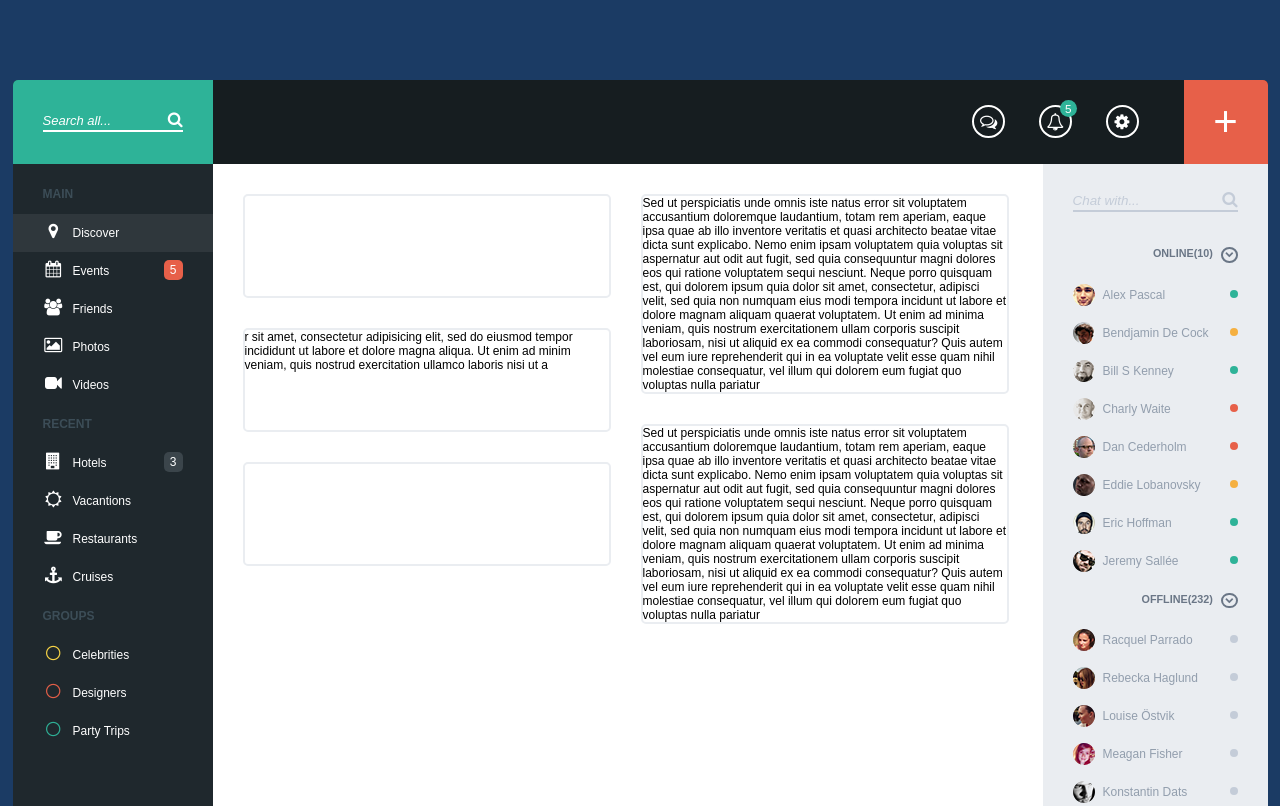
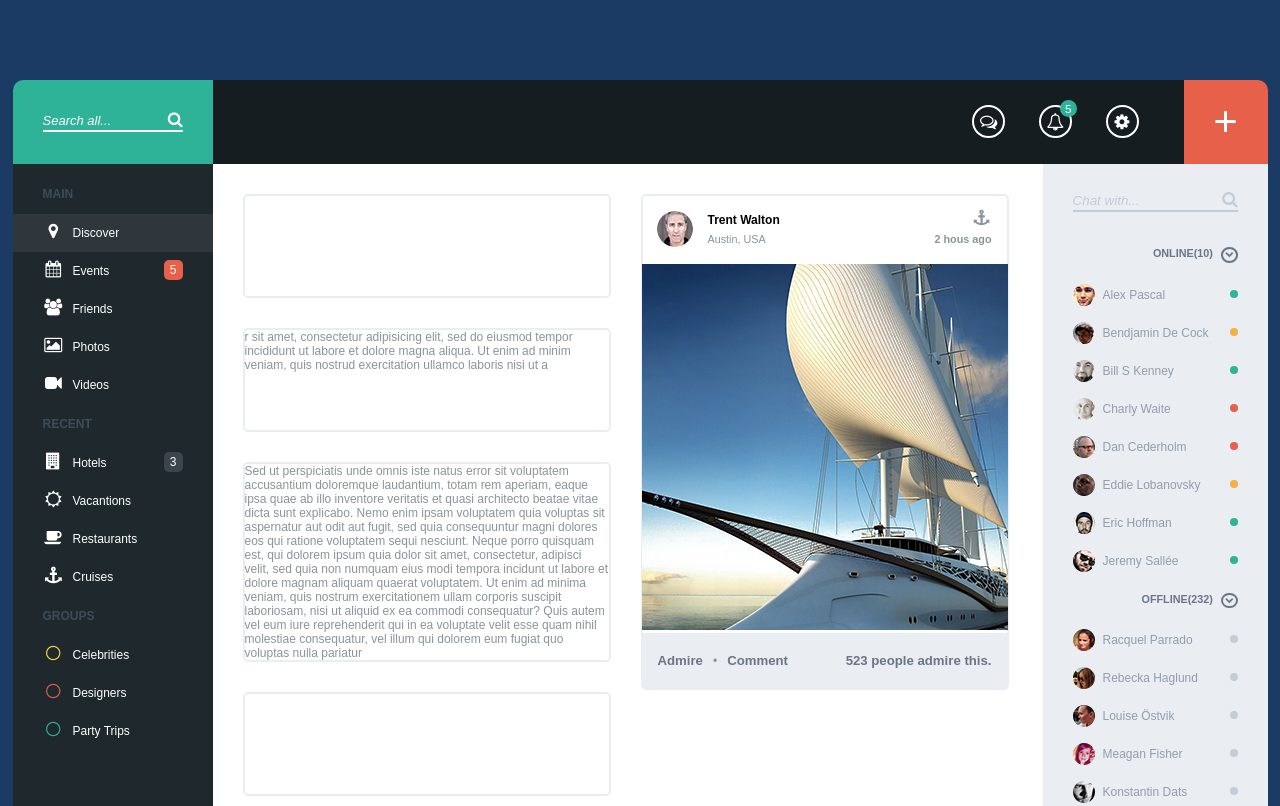
Before and after one commit to Antarus66/social, a plain HTML site: page index.html in a window 1280 px wide. Shown: the top 806 px of the page. Drawn offline with Linux system fonts and the light colour scheme.

Commit message:
Add article header, picture and comment panel

```diff
--- a/css/style.css
+++ b/css/style.css
@@ -85,6 +85,7 @@ body {
 }
 
 .layout {
+    border-radius: 10px;
     overflow: hidden;
 }
 
@@ -116,6 +117,7 @@ main {
     background: #fff;
     border-left: 200px solid #1F282D;
     border-right: 225px solid #EAEDF1;
+    color: #89949B;
     height: 1200px;
     padding: 15px;
 }
@@ -187,6 +189,42 @@ aside .search {
 /*-----------------------------------------------*/
 
 /*------------------ Headings -------------------*/
+article h4 {
+    padding: 15px;
+    margin: 0;
+    line-height: 1.6em;
+    font-weight: normal;
+}
+
+    article h4 .avatar {
+        border-radius: 50%;
+        float: left;
+        margin-right: 15px;
+    }
+
+    article h4 .username {
+        color: #000;
+        font-weight: bold;
+        text-decoration: none;
+    }
+
+    article h4 .fa,
+    article h4 .time {
+        float: right;
+    }
+
+    article h4 .fa {
+        font-size: 1.3em;
+    }
+
+    article h4 .location,
+    article h4 .time {
+        font-size: 0.9em;
+    }
+
+    article h4 .time {
+        font-weight: bold;
+    }
 /*-----------------------------------------------*/
 
 /*-------------------- Lists --------------------*/
@@ -325,6 +363,11 @@ aside .menu a:visited,
 aside .menu a:hover,
 aside .menu a:active { color: #929ead; }
 
+.comment-panel a:link,
+.comment-panel a:visited,
+.comment-panel a:hover,
+.comment-panel a:active { color: #6a7686; }
+
 /*-----------------------------------------------*/
 
 /*-------------------- Misc ---------------------*/
@@ -337,4 +380,24 @@ article {
     vertical-align: top;
     width: 364px;
 }
+
+    article img {
+        margin-left:  -1px;
+    }
+
+
+    .comment-panel {
+        background: #EAEDF1;
+        padding: 20px 15px;
+    }
+
+    .comment-panel a {
+        text-decoration: none;
+        font-size: 1.1em;
+        font-weight: bold;
+    }
+
+        .comment-num {
+            float: right;
+        }
 /*-----------------------------------------------*/
--- a/index.html
+++ b/index.html
@@ -193,7 +193,20 @@
                         <main>
                             <div id="container" class="js-masonry">
                                 <article class="new"></article>
-                                <article class="cruises">Sed ut perspiciatis unde omnis iste natus error sit voluptatem accusantium doloremque laudantium, totam rem aperiam, eaque ipsa quae ab illo inventore veritatis et quasi architecto beatae vitae dicta sunt explicabo. Nemo enim ipsam voluptatem quia voluptas sit aspernatur aut odit aut fugit, sed quia consequuntur magni dolores eos qui ratione voluptatem sequi nesciunt. Neque porro quisquam est, qui dolorem ipsum quia dolor sit amet, consectetur, adipisci velit, sed quia non numquam eius modi tempora incidunt ut labore et dolore magnam aliquam quaerat voluptatem. Ut enim ad minima veniam, quis nostrum exercitationem ullam corporis suscipit laboriosam, nisi ut aliquid ex ea commodi consequatur? Quis autem vel eum iure reprehenderit qui in ea voluptate velit esse quam nihil molestiae consequatur, vel illum qui dolorem eum fugiat quo voluptas nulla pariatur</article>
+                                <article class="cruises">
+                                    <h4>
+                                        <img class="avatar" src="images/avatars/mid/3.png" width="36" height="36">
+                                        <a href="#" class="username">Trent Walton</a><span class="fa fa-anchor fa-fw"></span><br>
+                                        <span class="location">Austin, USA</span><span class="time">2 hous ago</span>
+                                    </h4>
+                                    <img src="images/ship.jpg" width="366" height="366">
+                                    <div class="comment-panel">
+                                        <a href="#">Admire</a>
+                                        &nbsp; &#8226; &nbsp;
+                                        <a href="#">Comment</a>
+                                        <a href="#" class="comment-num">523 people admire this.</a>
+                                    </div>
+                                </article>
                                 <article class="events">r sit amet, consectetur adipisicing elit, sed do eiusmod tempor incididunt ut labore et dolore magna aliqua. Ut enim ad minim veniam, quis nostrud exercitation ullamco laboris nisi ut a</article>
                                 <article class="vacantions">Sed ut perspiciatis unde omnis iste natus error sit voluptatem accusantium doloremque laudantium, totam rem aperiam, eaque ipsa quae ab illo inventore veritatis et quasi architecto beatae vitae dicta sunt explicabo. Nemo enim ipsam voluptatem quia voluptas sit aspernatur aut odit aut fugit, sed quia consequuntur magni dolores eos qui ratione voluptatem sequi nesciunt. Neque porro quisquam est, qui dolorem ipsum quia dolor sit amet, consectetur, adipisci velit, sed quia non numquam eius modi tempora incidunt ut labore et dolore magnam aliquam quaerat voluptatem. Ut enim ad minima veniam, quis nostrum exercitationem ullam corporis suscipit laboriosam, nisi ut aliquid ex ea commodi consequatur? Quis autem vel eum iure reprehenderit qui in ea voluptate velit esse quam nihil molestiae consequatur, vel illum qui dolorem eum fugiat quo voluptas nulla pariatur</article>
                                 <article class="message"></article>
```
